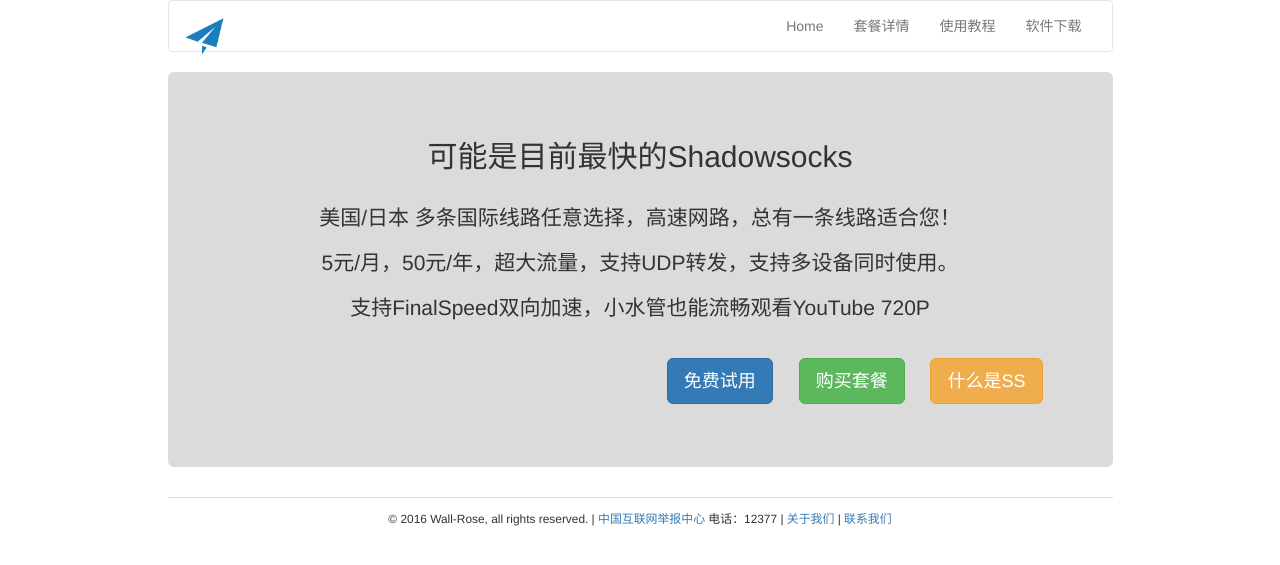
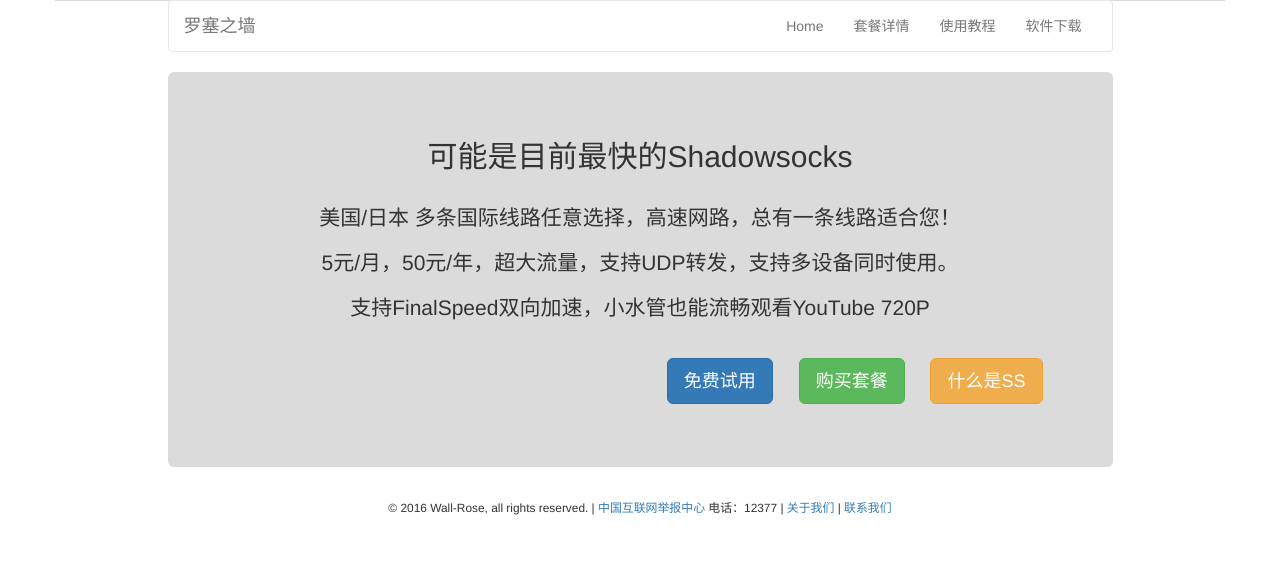
Before and after one commit to leeyongqin/SS_Website, a Django app: template website/templates/index.html in a window 1280 px wide. Shown: the top 565 px of the page. Run offline with Django 3.2, Linux system fonts and the light colour scheme; the template is opened without the code that fills it, so the values that code supplies are empty; parts of the project's set-up code (start-up, migrations or seed data) failed here and were passed over; some libraries are stand-ins or nearby versions.

Commit message:
20160515

```diff
--- a/website/templates/base_html.html
+++ b/website/templates/base_html.html
@@ -23,7 +23,7 @@
     <![endif]-->
   </head>
   <body>
-    {% block body %}
+
     <div class="container">
         <div class="row">
             <div class="col-md-10 col-md-offset-1 col-sm-12 col-sm-offset-0">
@@ -37,7 +37,7 @@
                             <span class="icon-bar"></span>
                             <span class="icon-bar"></span>
                           </button>
-                              <a class="navbar-brand" href="{% url "website:index" %}"><img src="{% static "img/shadowsocks.jpg" %}" width="40px" height="40px"></a>
+                          <a class="navbar-brand" href="{% url "website:index" %}">罗塞之墙</a>
                         </div>
 
                         <!-- Collect the nav links, forms, and other content for toggling -->
@@ -51,9 +51,21 @@
                         </div><!-- /.navbar-collapse -->
                     </div>
                 </nav>
+                {% block body %}
+                {% endblock body%}
+                <footer class="panel-footer" style="background-color: transparent">
+                <div class="row">
+                    <div class="col-md-12">
+                        <p align="center"> <small>© 2016 Wall-Rose, all rights reserved. |
+                            <a href="http://www.12377.cn/">中国互联网举报中心</a>
+                            电话：12377 |
+                        <a href="#">关于我们</a> | <a href=mailto:822284070@qq.com>联系我们</a></small></p>
+                    </div>
+                </div>
+            </footer>
             </div>
         </div>
     </div>
-    {% endblock body%}
+
   </body>
 </html>
--- a/website/templates/index.html
+++ b/website/templates/index.html
@@ -5,32 +5,17 @@
 {% endblock title%}
 {% block body %}
     {{ block.super }}
-    <div class="container" xmlns="http://www.w3.org/1999/html">
-        <div class="row">
-            <div class="col-md-10 col-md-offset-1 col-sm-10 col-sm-offset-1">
-                <div class="jumbotron" align="center" style="background-color: #DBDBDB">
+    <div class="jumbotron" align="center" style="background-color: #DBDBDB">
                   <h2>可能是目前最快的Shadowsocks</h2></br>
                   <p>美国/日本 多条国际线路任意选择，高速网路，总有一条线路适合您！</p>
                     <p>5元/月，50元/年，超大流量，支持UDP转发，支持多设备同时使用。</p>
                     <p>支持FinalSpeed双向加速，小水管也能流畅观看YouTube 720P</p></br>
                         <p align="right">
                             <a class="btn btn-primary btn-lg" style="margin-left: 10px; margin-right: 10px" href="#" role="button" data-toggle="modal" data-target="#free_use">免费试用</a>
-                            <a class="btn btn-success btn-lg" style="margin-left: 10px; margin-right: 10px" href="#" role="button" >购买套餐</a>
+                            <a class="btn btn-success btn-lg" style="margin-left: 10px; margin-right: 10px" href="{% url 'website:buy' %}" role="button" >购买套餐</a>
                             <a class="btn btn-warning btn-lg" style="margin-left: 10px; margin-right: 10px" href="#" role="button" data-toggle="modal" data-target="#what_is_ss">什么是SS</a>
                         </p>
                 </div>
-                <footer class="panel-footer" style="background-color: transparent">
-                    <div class="row">
-                        <div class="col-md-12">
-                            <p align="center"> <small>© 2016 Wall-Rose, all rights reserved. |
-                                <a href="http://www.12377.cn/">中国互联网举报中心</a>
-                                电话：12377 |
-                            <a href="#">关于我们</a> | <a href=mailto:822284070@qq.com>联系我们</a></small></p>
-                        </div>
-                    </div>
-                </footer>
-            </div>
-        </div>
 
         <!-- 免费试用Modal -->
         <div class="modal fade" id="free_use" tabindex="-1" role="dialog" aria-labelledby="myModalLabel">
@@ -88,7 +73,7 @@
                   </div>
                   <div class="modal-footer">
                     <button type="button" class="btn btn-danger" data-dismiss="modal">关闭</button>
-                    <button type="button" class="btn btn-primary">更多</button>
+                    <a href="{% url 'website:archive' %}"><button type="button" class="btn btn-primary" >更多</button></a>
                   </div>
                 </div>
               </div>
```
Also changed, not shown: website/templates/buy.html (+1 -6 lines). Lines whose indentation alone changed are shown as unchanged.
